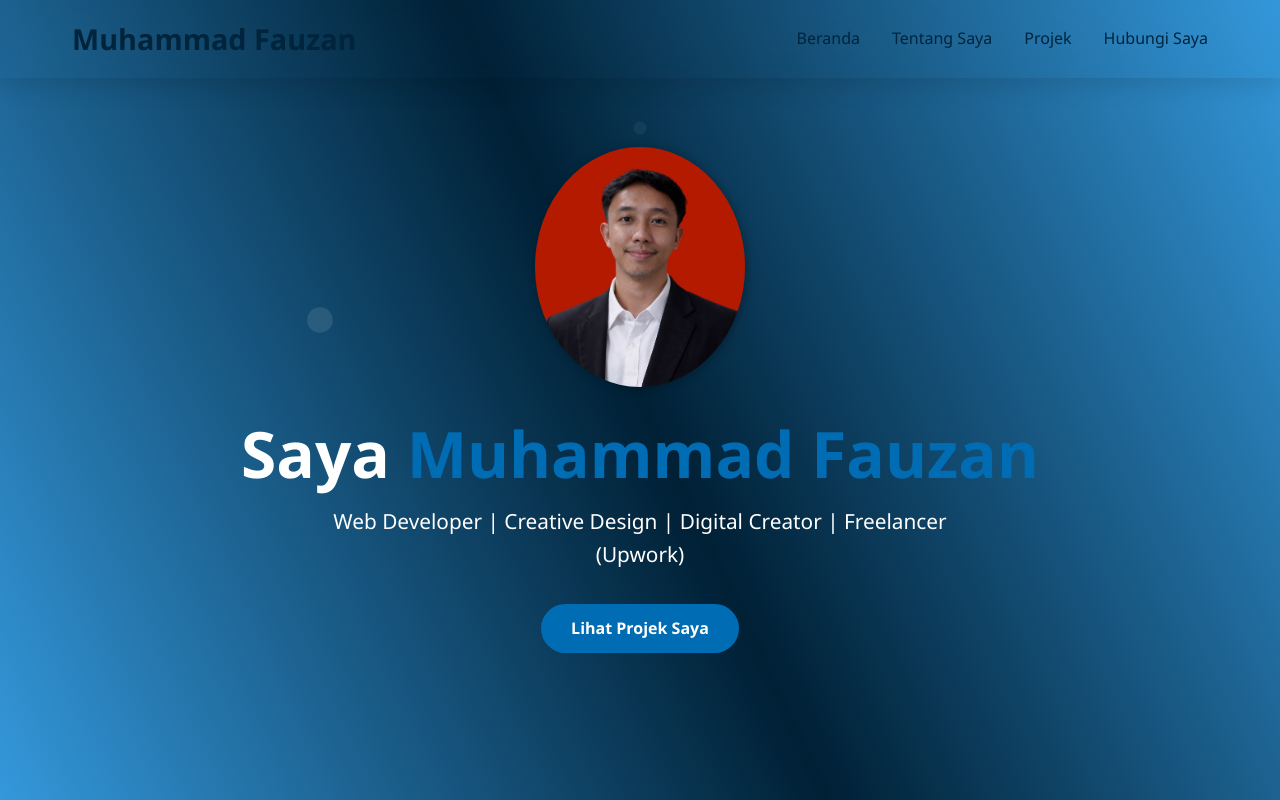
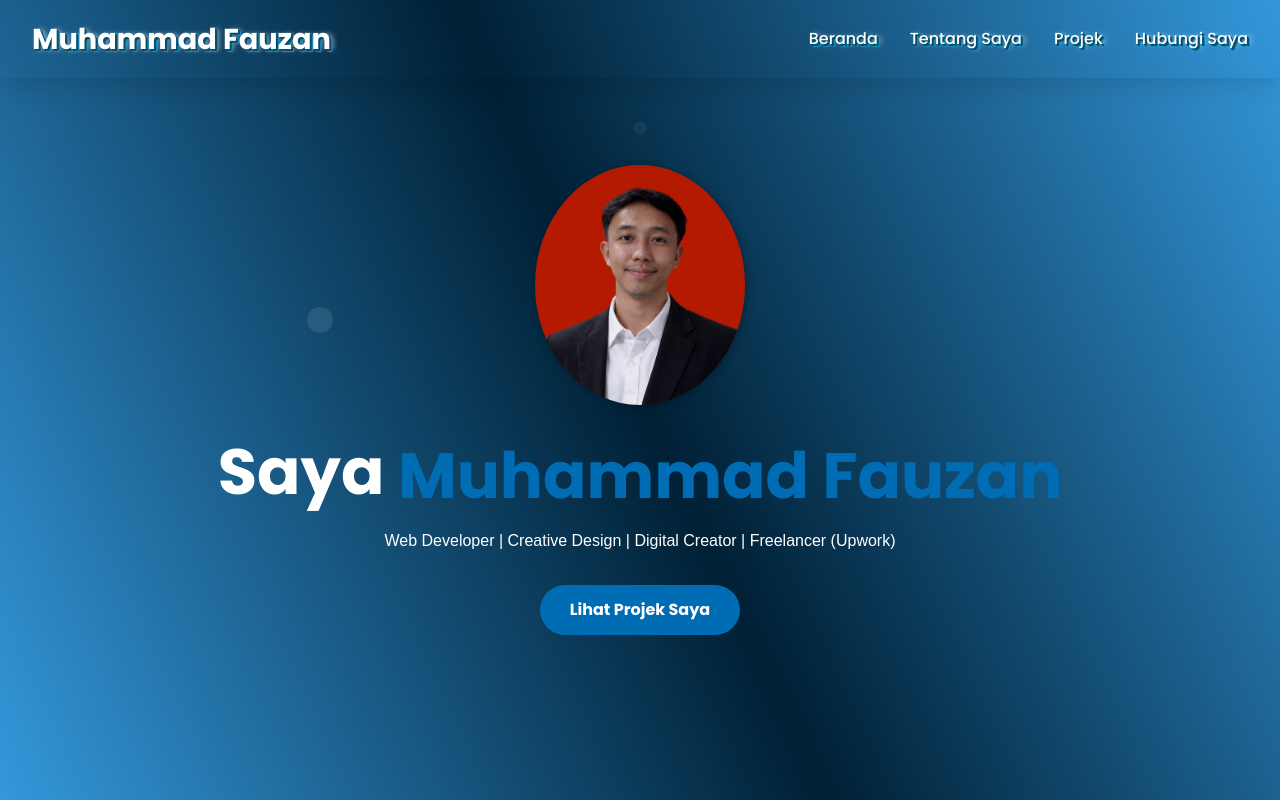
Before and after one commit to fzanmhmd/portofoliomfauzan, a plain HTML site: page index.html in a window 1280 px wide. Shown: the top 800 px of the page. Drawn offline with Linux system fonts and the light colour scheme; a web font is replaced by a local one.

Commit message:
Update style.css

```diff
--- a/style.css
+++ b/style.css
@@ -6,7 +6,7 @@
 }
 
 body {
-    font-family: 'Segoe UI', Tahoma, Geneva, Verdana, sans-serif;
+    font-family: "Poppins", sans-serif;
     line-height: 1.6;
     color: #333;
     overflow-x: hidden;
@@ -14,12 +14,12 @@ body {
     -moz-osx-font-smoothing: grayscale;
 }
 
-/* ========================================
-   NAVIGATION - FIXED DESKTOP, MOBILE RESPONSIVE
-======================================== */
+/* ============
+   NAVIGATION
+=============== */
 nav {
     background: transparent;
-    backdrop-filter: blur(10px);
+    backdrop-filter: blur(15px);
     position: fixed;
     top: 0;
     width: 100%;
@@ -30,7 +30,7 @@ nav {
 }
 
 nav .container {
-    max-width: 1200px;
+    max-width: 100%;
     margin: 0 auto;
     display: flex;
     justify-content: space-between;
@@ -41,7 +41,13 @@ nav .container {
 .logo {
     font-size: 1.8rem;
     font-weight: bold;
-    color:#00243c;
+    color: #ffffff;
+    text-shadow:
+    1px 1px 0 #0a4d68,
+    2px 2px 0 #0a4d68,
+    3px 3px 0 #0d91c5,
+    4px 1px 5px rgba(255, 255, 255, 0.5);
+
 
 }
 
@@ -53,7 +59,13 @@ nav .container {
 
 .nav-links a {
     text-decoration: none;
-    color: #00243c;
+    color: #ffffff;
+    color: #ffffff;
+    text-shadow:
+    1px 1px 0 #0a4d68,
+    2px 2px 0 #0a4d68,
+    3px 3px 0 #0d91c5,
+    4px 1px 5px rgba(255, 255, 255, 0.5);
     font-weight: 500;
     transition: color 0.3s ease;
     position: relative;
@@ -66,7 +78,7 @@ nav .container {
     height: 2px;
     bottom: -5px;
     left: 0;
-    background: #006cb4;
+    background: #2cabff;
     transition: width 0.3s ease;
 }
 
@@ -75,7 +87,7 @@ nav .container {
 }
 
 .nav-links a:hover {
-    color: #006cb4;;
+    color:#2cabff;
 }
 
 .hamburger {
@@ -89,14 +101,14 @@ nav .container {
 .hamburger span {
     width: 25px;
     height: 3px;
-    background: #333;
-    border-radius: 2px;
-    transition: all 0.3s ease;
+    background: #ffffff;
+    border-radius: 5px;
+    transition: all 0.2s ease;
 }
 
-/* ========================================
-   HERO SECTION - FIXED DESKTOP, MOBILE FIT
-======================================== */
+/* =============
+   HERO SECTION
+================ */
 .hero {
     height: 100vh;
     background: linear-gradient(65deg, #3498db, #002035, #3498db);
@@ -122,7 +134,7 @@ nav .container {
 }
 
 .hero-content {
-    max-width: 900px;
+    max-width: 100%;
 }
 
 .hero-content img {
@@ -144,11 +156,49 @@ nav .container {
 }
 
 .highlight {
-    color: #006cb4;
+  position: relative;
+  display: inline-block;
+  color: #006cb4;
+  overflow: hidden;
+  vertical-align: middle;
+}
+
+.highlight::after {
+  content: '';
+  position: absolute;
+  top: 0;
+  left: -100%;
+  width: 50%;
+  height: 100%;
+
+  background: linear-gradient(
+    120deg,
+    transparent,
+    rgba(255,255,255,0.8),
+    transparent
+  );
+
+  animation: shine 1.5s ease forwards;
+}
+
+@keyframes shine {
+  0% {
+    left: -100%;
+    opacity: 1;
+  }
+  80% {
+    left: 100%;
+    opacity: 1;
+  }
+  100% {
+    left: 100%;
+    opacity: 0;
+  }
 }
 
 .hero-content p {
-    font-size: 1.3rem;
+    font-family: "Lexend Exa", sans-serif;
+    font-size: 1rem;
     margin-bottom: 2rem;
     opacity: 0.9;
     animation: fadeInUp 1s ease 0.2s both;
@@ -164,9 +214,9 @@ nav .container {
     flex-wrap: wrap;
 }
 
-/* ========================================
-   BUTTONS - FIXED + MOBILE FRIENDLY
-======================================== */
+/* =========
+   BUTTONS
+=========== */
 .btn {
     display: inline-flex;
     align-items: center;
@@ -212,9 +262,9 @@ nav .container {
     color: white;
 }
 
-/* GENERAL SECTIONS - FIXED */
+/* GENERAL SECTIONS  */
 section {
-    padding: 80px 0;
+    padding: 90px 0;
 }
 
 .container {
@@ -232,7 +282,7 @@ section {
 
 /* ABOUT SECTION - FIXED */
 .about {
-    background: #ffffff;
+    background: linear-gradient(to right,#d6efff, rgb(255, 255, 255),#d6efff);
 }
 
 .about-content {
@@ -273,6 +323,9 @@ section {
 }
 
 /* PROJECTS SECTION - FIXED */
+.projects{
+    background: linear-gradient(to right,#d6efff, rgb(255, 255, 255),#d6efff);
+}
 .projects-grid {
     display: grid;
     grid-template-columns: repeat(auto-fit, minmax(350px, 1fr));
```
